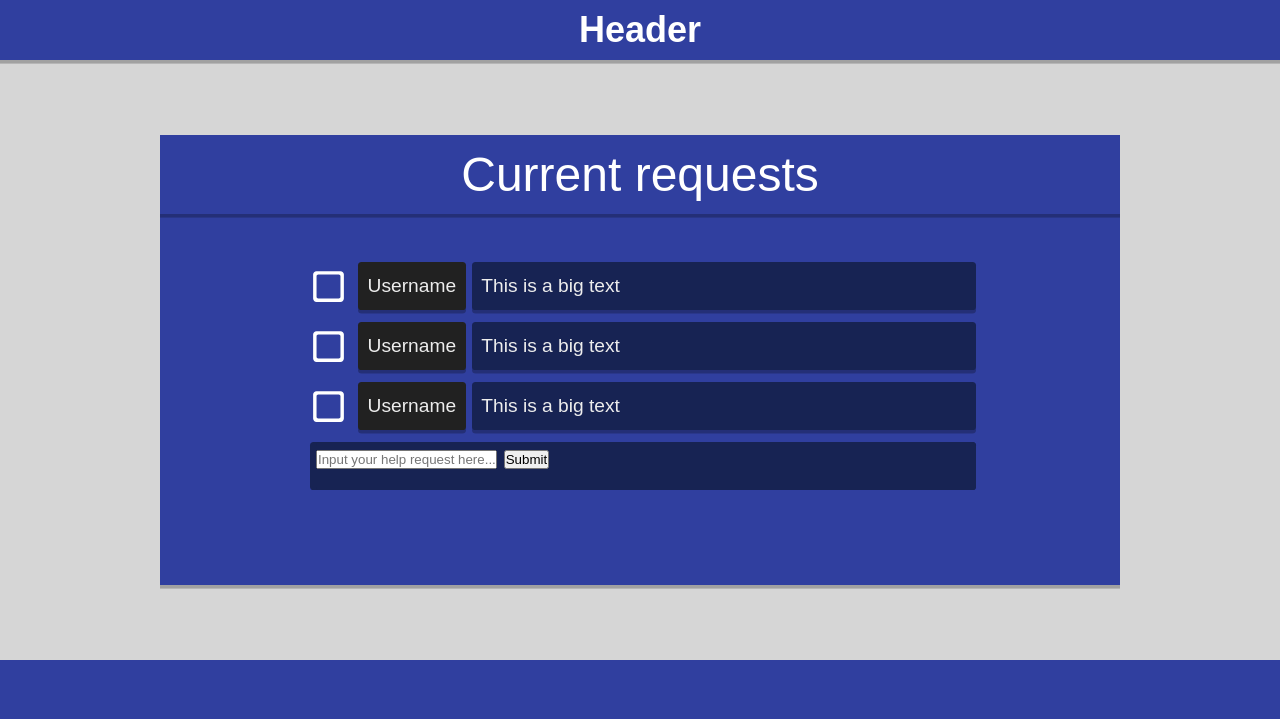
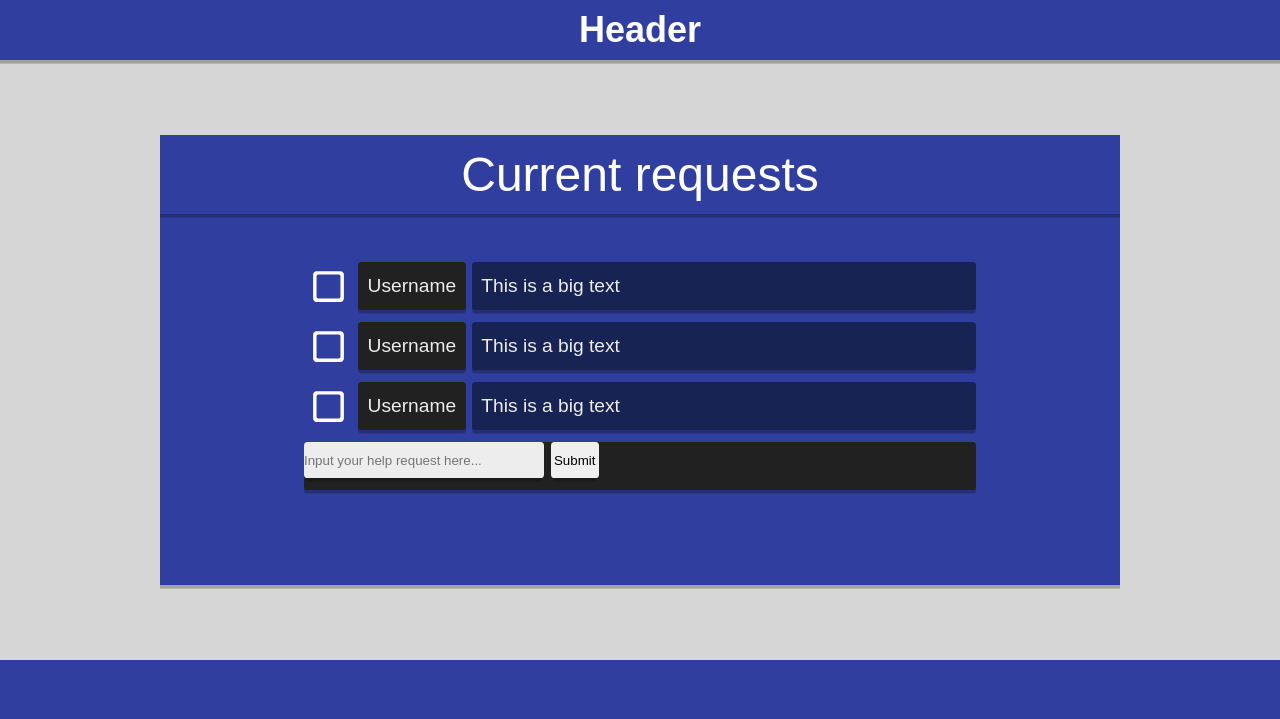
Before and after one commit to gabbe-k/HelpList, a PHP site: page / in a window 1280 px wide. Shown: the top 719 px of the page. Run offline with PHP 8.4, Linux system fonts and the light colour scheme.

Commit message:
form css not very nice, but exists

```diff
--- a/css/master.css
+++ b/css/master.css
@@ -87,14 +87,60 @@
   background: #172353;
   font-weight: lighter;
 }
-.listview-wrap .request-wrap .request-form-wrap {
-  display: grid;
+.listview-wrap .request-wrap .request-formsection-outer-wrap {
   height: 2rem;
+}
+.listview-wrap .request-wrap .request-formsection-outer-wrap .request-form-wrap {
+  width: 100%;
+  height: 100%;
+  background: #212121;
+  box-shadow: 0 0.15rem 0 0rem rgba(0, 0, 0, 0.25);
   border-radius: 0.15rem;
-  background: #172353;
-  grid-column-gap: 0.25rem;
-  margin-left: 0.25rem;
 }
+.listview-wrap .request-wrap .request-formsection-outer-wrap .request-form-wrap #request-form {
+  width: 100%;
+  height: 1rem;
+  width: 100%;
+  height: 100%;
+}
+.listview-wrap .request-wrap .request-formsection-outer-wrap .request-form-wrap #request-form input[type=text] {
+  width: 10rem !important;
+  height: 1.5rem !important;
+}
+.listview-wrap .request-wrap .request-formsection-outer-wrap .request-form-wrap #request-form input[type=submit] {
+  width: 2rem !important;
+  height: 1.5rem !important;
+}
+.listview-wrap .request-wrap .request-formsection-outer-wrap .request-form-wrap #request-form input[type=text] {
+  background: #EDEDED;
+  border: none;
+  outline: none;
+  color: #aaaaaa;
+  height: 100%;
+  width: 100%;
+  border-radius: 0.15rem;
+  box-shadow: 0 0.25rem 0 -0.1rem rgba(0, 0, 0, 0.2);
+}
+.listview-wrap .request-wrap .request-formsection-outer-wrap .request-form-wrap #request-form input[type=submit] {
+  z-index: 999;
+  cursor: pointer;
+  outline: none;
+  border: none;
+  transition: margin-top 0.05s ease-out;
+  transition: 0.075s 0.05s ease-out;
+  box-shadow: 0 0.25rem 0 -0.1rem rgba(0, 0, 0, 0.2);
+  height: 100%;
+  width: 100%;
+  border-radius: 0.15rem;
+}
+.listview-wrap .request-wrap .request-formsection-outer-wrap .request-form-wrap #request-form input[type=submit]:focus {
+  border: none;
+  outline: none;
+}
+.listview-wrap .request-wrap .request-formsection-outer-wrap .request-form-wrap #request-form input[type=submit]:active {
+  box-shadow: 0 0.25rem 0 -0.1rem rgba(0, 0, 0, 0);
+}
+
 html {
   font-size: 24px;
 }
--- a/scss/listview.scss
+++ b/scss/listview.scss
@@ -73,22 +73,36 @@
 
       }
 
-      .request-form-wrap {
-        display: grid;
+      .request-formsection-outer-wrap {
         height: 2rem;
-        border-radius: .15rem;
-        background: $SecDark2;
-        grid-column-gap: .25rem;
-        margin-left: .25rem;
+
+        .request-form-wrap {
+          width: 100%;
+          height: 100%;
+          background: $PrimText;
+          @include UnderThin();
+          border-radius: .15rem;
+
+          #request-form {
+            width: 100%;
+            height: 1rem;
+
+            input[type=text] {
+              width: 10rem !important;
+              height: 1.5rem !important;
+            }
+            input[type=submit] {
+              width: 2rem !important;
+              height: 1.5rem !important;
+            }
+
+            @include formMix();
 
 
-        .request-form-inner-wrap {
-
-          .request-form-wrap {
 
           }
+
         }
-
       }
 
   }
--- a/scss/misc.scss
+++ b/scss/misc.scss
@@ -81,17 +81,25 @@ $AccentDark : #d10049;
 }
 
 @mixin formMix {
+
     width: 100%;
     height: 100%;
-    overflow: hidden;
-    box-shadow: 0 0.15rem 0 0rem rgba(0,0,0,.25);
 
-    input {
-      width: 100%;
-      height: 100%;
-      background: $SecDark;
+    input[type=text] {
+      background: $Text;
       border: none;
       outline: none;
       color: $SecText;
+      height: 100%;
+      width: 100%;
+      border-radius: .15rem;
+      box-shadow: 0 0.25rem 0 -.1rem rgba(0,0,0,.2);
+    }
+
+    input[type=submit] {
+      @include buttonMix();
+      height: 100%;
+      width: 100%;
+      border-radius: .15rem;
     }
 }
--- a/view/listview.php
+++ b/view/listview.php
@@ -43,18 +43,13 @@
       </div>
     </div>
 
-    <div class="request-form-wrap">
-      <div class="request-form-inner-wrap">
-        <div class="request-form-placeholder">
-
-        </div>
+    <div class="request-formsection-outer-wrap">
         <div class="request-form-wrap">
-          <form class="request-form" action="./php/func/post.php" method="post">
+          <form id="request-form" action="./php/func/post.php" method="post">
             <input type="text" name="" placeholder="Input your help request here...">
             <input type="submit" name="" value="Submit">
           </form>
         </div>
-      </div>
     </div>
 
   </div>
```
Also changed, not shown: css/listview.css (+50 -5 lines), 2 other files.
